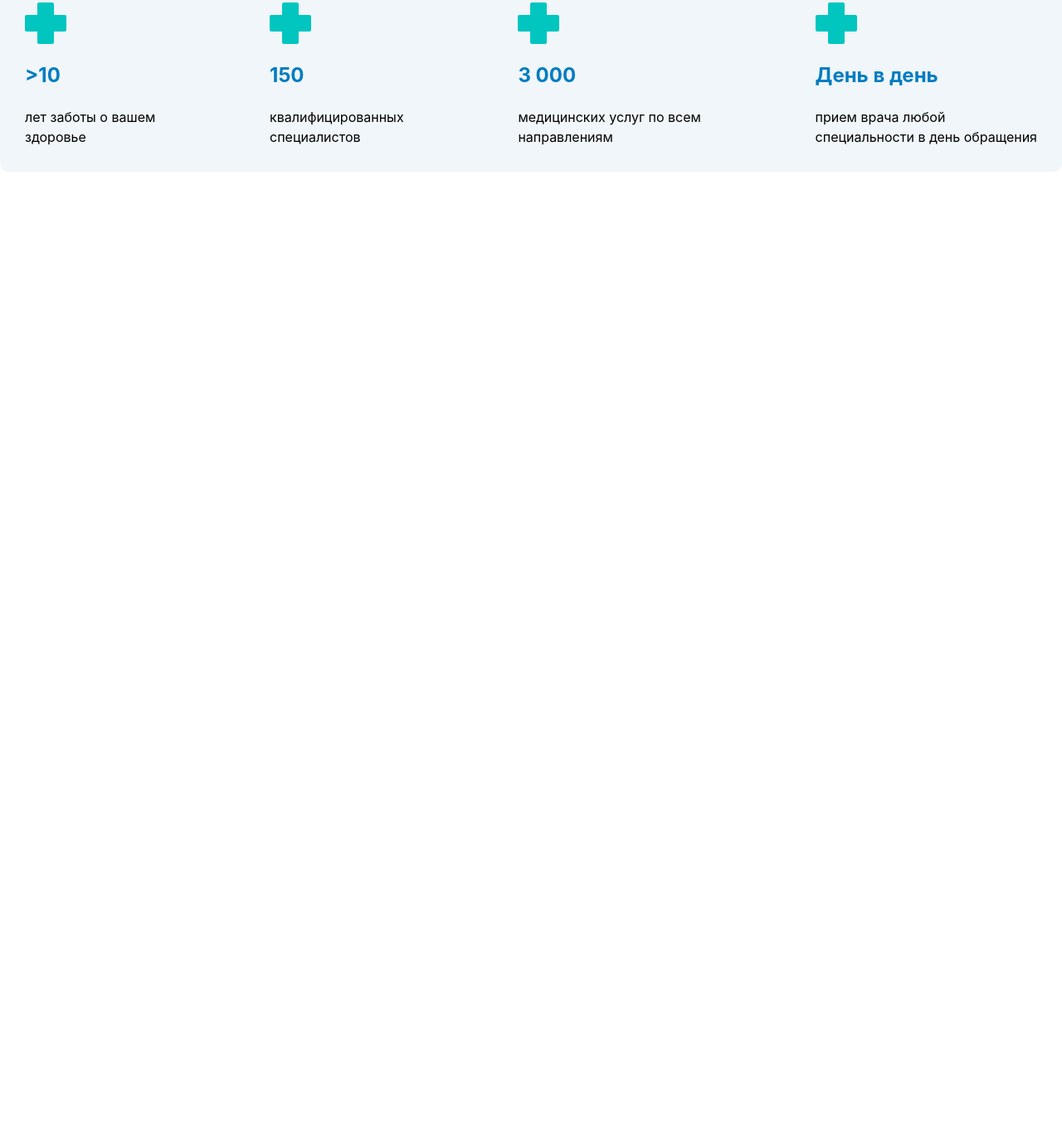
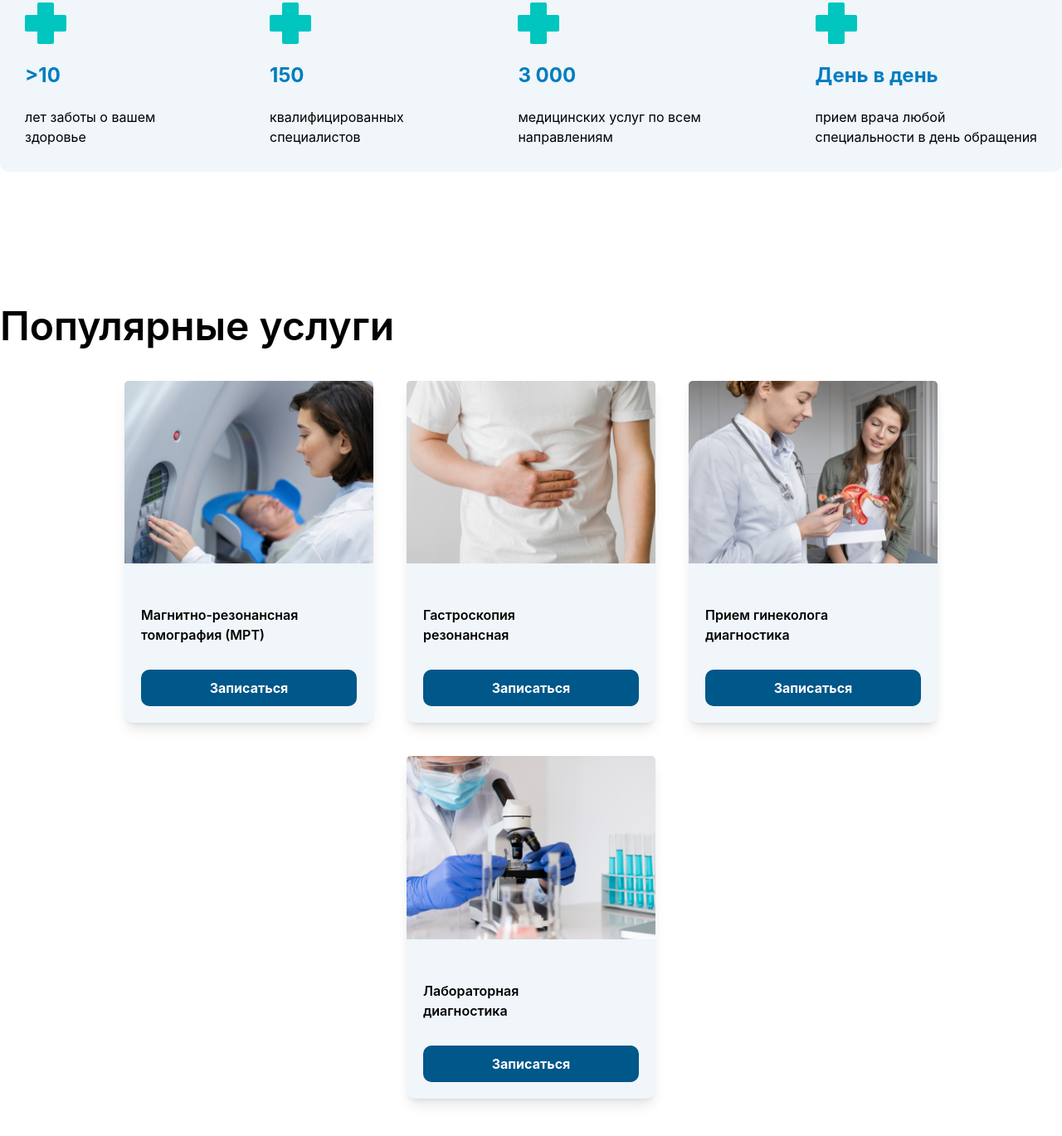
Before and after one commit to usmonnh-hub/GMS, a website: page src/u3mon.html in a window 1280 px wide. Shown: the part 3157-4526 px from the top of the page at 83% size. Before the commit the page ends 3364 px from the top, so only its background shows below. Drawn offline with nearby package versions, Linux system fonts and the light colour scheme; files that its build step writes are made by us from their sources.

Commit message:
section5

```diff
--- a/src/u3mon.html
+++ b/src/u3mon.html
@@ -253,5 +253,67 @@
             </div>
         </div>
       </section>
+       <section
+        class="max-w-[1350px] mt-[100px] m-auto flex flex-col justify-center items-center py-[50px]"
+      >
+        <div class="flex items-center justify-between w-full max-h-full">
+          <p class="text-[48px] font-[600]">Популярные услуги</p>
+          <img src="./page2-img/Slider Buttons.png" alt="" />
+        </div>
+        <div class="flex flex-wrap gap-[40px] justify-center w-full max-h-full py-[30px]">
+          <div
+            class="bg-[#F0F6F9] flex flex-col gap-[30px] rounded-[10px] w-[300px] shadow-lg"
+          >
+            <img src="U3mon-images/c1.png" alt="" />
+            <div class="flex flex-col gap-[30px] p-[20px]">
+              <p class="font-[600]">Магнитно-резонансная <br> томография (МРТ)</p>
+              <button
+                class="py-[10px] px-[30px] rounded-[10px] text-white bg-[#00578A] font-bold"
+              >
+                Записаться
+              </button>
+            </div>
+            </div>
+          <div
+            class="bg-[#F0F6F9] flex flex-col gap-[30px] rounded-[10px] w-[300px] shadow-lg"
+          >
+            <img src="U3mon-images/c2.png" alt="" />
+            <div class="flex flex-col gap-[30px] p-[20px]">
+              <p class="font-[600]">Гастроскопия <br>резонансная</p>
+              <button
+                class="py-[10px] px-[30px] rounded-[10px] text-white bg-[#00578A] font-bold"
+              >
+                Записаться
+              </button>
+              </div>
+              </div>
+          <div
+            class="bg-[#F0F6F9] flex flex-col gap-[30px] rounded-[10px] w-[300px] shadow-lg"
+          >
+            <img src="U3mon-images/c3.png" alt="" />
+            <div class="flex flex-col gap-[30px] p-[20px]">
+              <p class="font-[600]">Прием гинеколога <br>диагностика</p>
+              <button
+                class="py-[10px] px-[30px] rounded-[10px] text-white bg-[#00578A] font-bold"
+              >
+                Записаться
+              </button>
+            </div>
+          </div>
+          <div
+            class="bg-[#F0F6F9] flex flex-col gap-[30px] rounded-[10px] w-[300px] shadow-lg"
+          >
+            <img src="U3mon-images/c4.png" alt="" />
+            <div class="flex flex-col gap-[30px] p-[20px]">
+              <p class="font-[600]">Лабораторная <br> диагностика</p>
+              <button
+                class="py-[10px] px-[30px] rounded-[10px] text-white bg-[#00578A] font-bold"
+              >
+                Записаться
+              </button>
+            </div>
+          </div>
+        </div>
+      </section>
   </body>
  </html>
```
Also changed, not shown: src/U3mon-images/c1.png (added), src/U3mon-images/c2.png (added), src/U3mon-images/c3.png (added), src/U3mon-images/c4.png (added).
